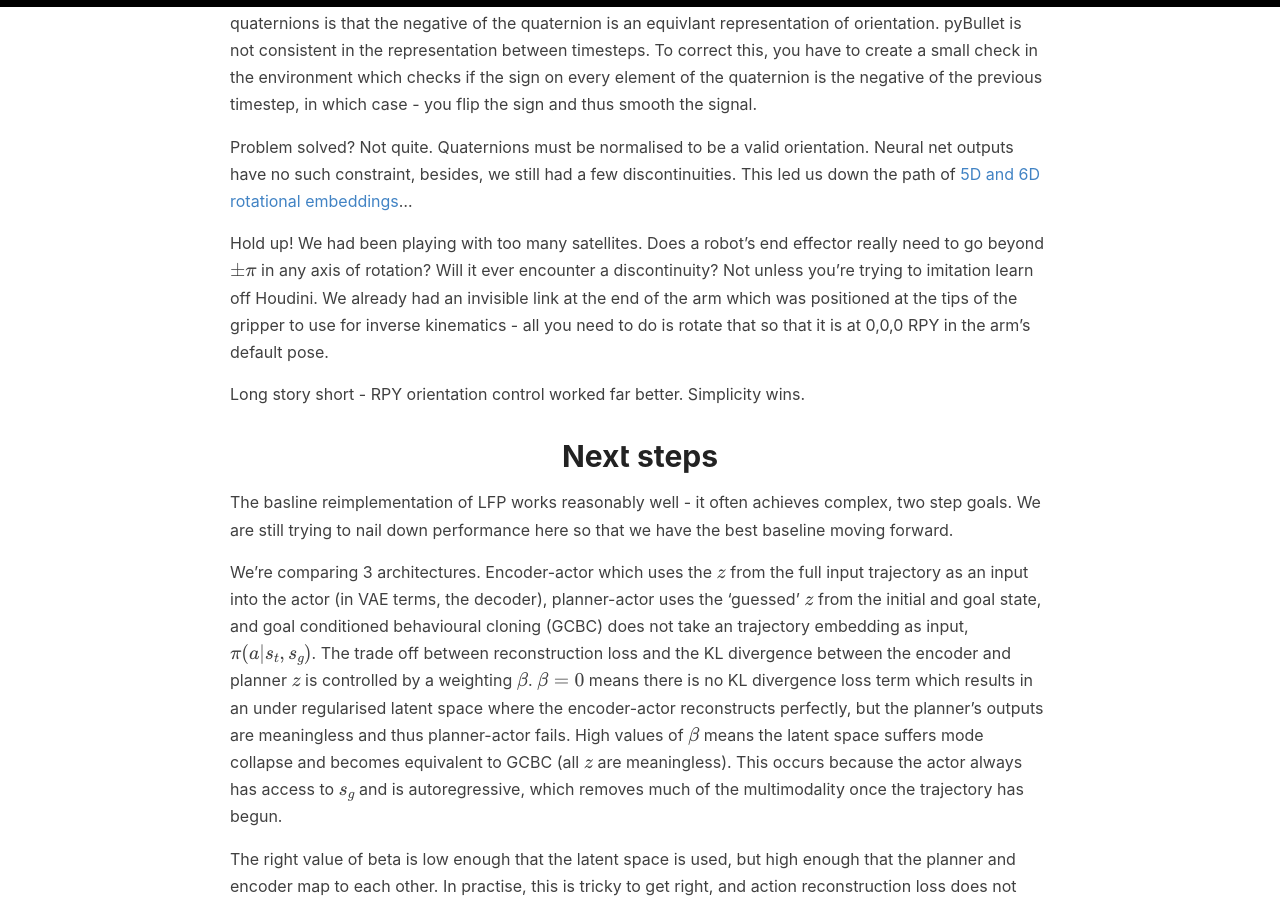
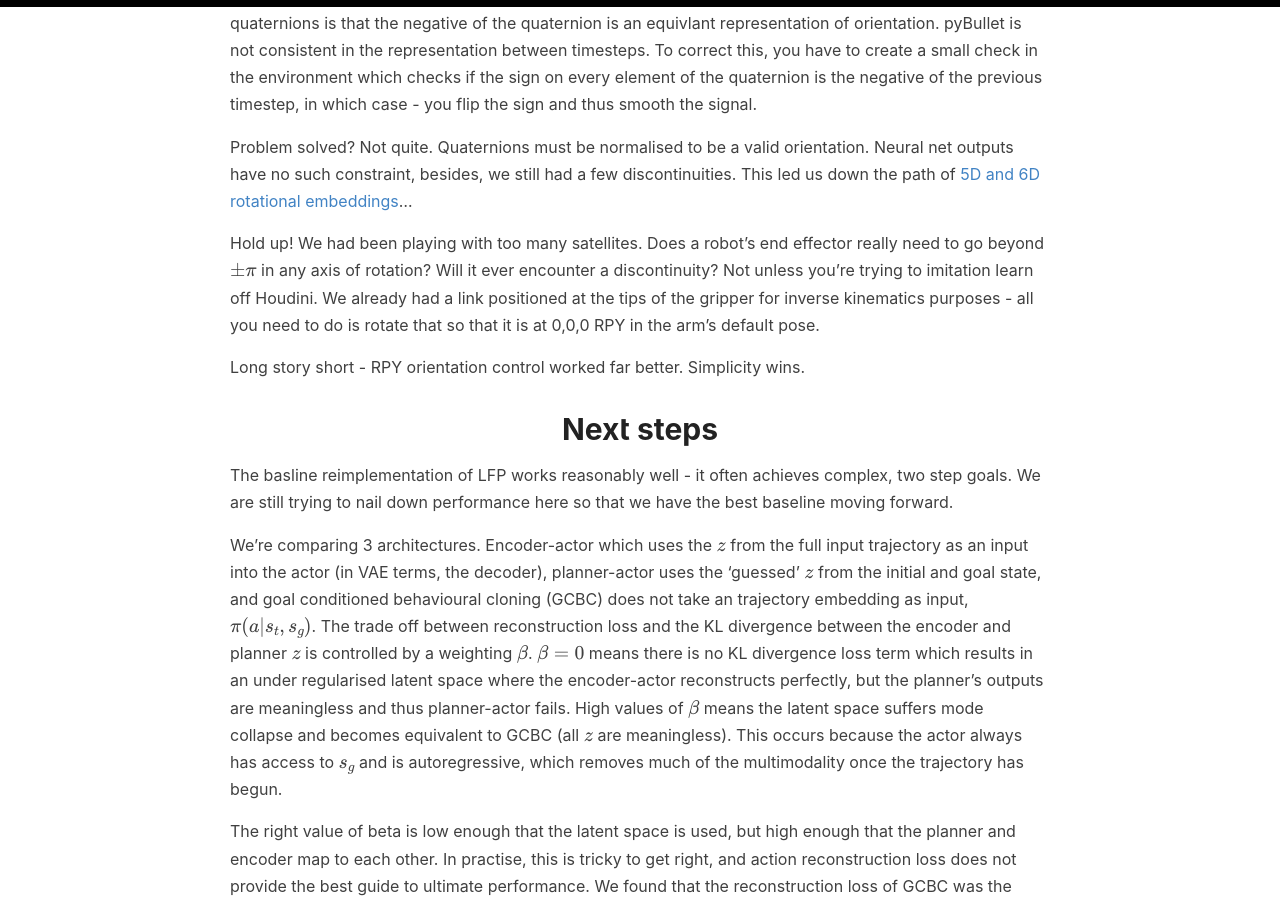
Before and after one commit to sholtodouglas/sholtodouglas.github.io, a Jekyll site: the page built from _posts/2020-12-18-LearningFromPlayAndLanguage.md, in a window 1280 px wide and 900 px high, scrolled down 3947 px. Built offline with Jekyll 4.4.1, drawn with Linux system fonts in a browser that asks for light colours; formulas are drawn with MathJax 3.

Commit message:
Update 2020-12-18-LearningFromPlayAndLanguage.md

```diff
--- a/_posts/2020-12-18-LearningFromPlayAndLanguage.md
+++ b/_posts/2020-12-18-LearningFromPlayAndLanguage.md
@@ -53,7 +53,7 @@
 
 Problem solved? Not quite. Quaternions must be normalised to be a valid orientation. Neural net outputs have no such constraint, besides, we still had a few discontinuities. This led us down the path of [5D and 6D rotational embeddings](https://openaccess.thecvf.com/content_CVPR_2019/papers/Zhou_On_the_Continuity_of_Rotation_Representations_in_Neural_Networks_CVPR_2019_paper.pdf)...
 
-Hold up! We had been playing with too many satellites. Does a robot's end effector really need to go beyond $ \pm \pi$ in any axis of rotation? Will it ever encounter a discontinuity? Not unless you're trying to imitation learn off Houdini. We already had an invisible link at the end of the arm which was positioned at the tips of the gripper to use for inverse kinematics - all you need to do is rotate that so that it is at 0,0,0 RPY in the arm's default pose.
+Hold up! We had been playing with too many satellites. Does a robot's end effector really need to go beyond $ \pm \pi$ in any axis of rotation? Will it ever encounter a discontinuity? Not unless you're trying to imitation learn off Houdini. We already had a link positioned at the tips of the gripper for inverse kinematics purposes - all you need to do is rotate that so that it is at 0,0,0 RPY in the arm's default pose.
 
 Long story short - RPY orientation control worked far better. Simplicity wins.
 
```
